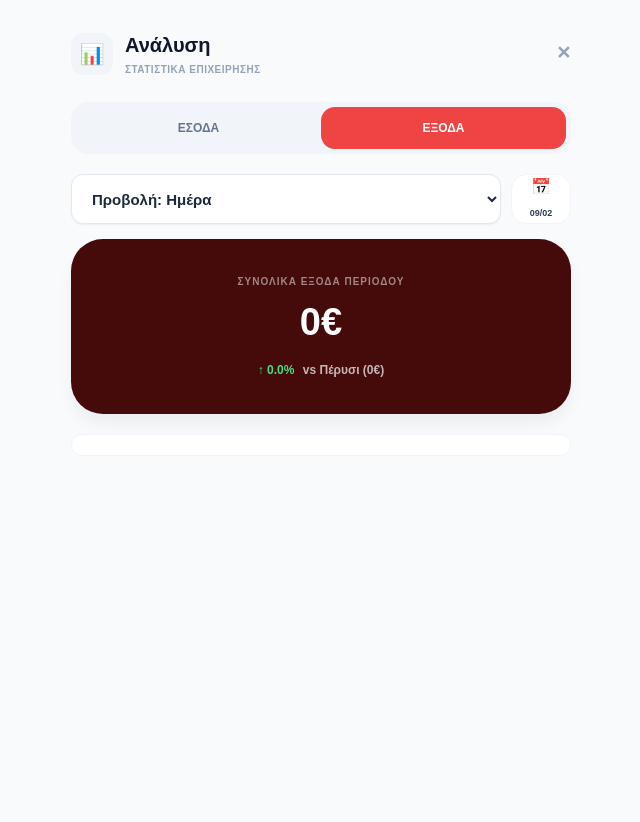
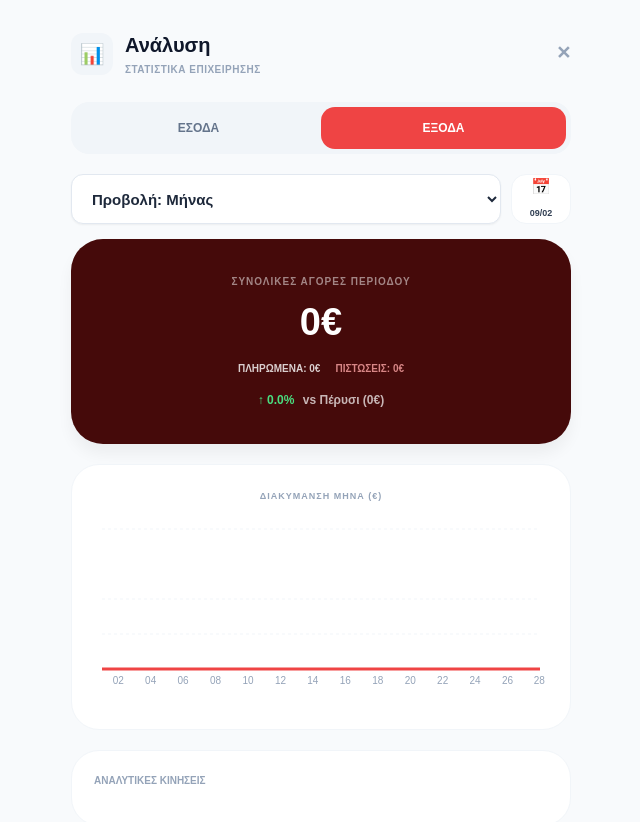
Before and after one commit to tsigris/cosy-management, a Next.js app: page /analysis in a window 1280 px wide. Both pictures are taken after a click on the button "ΕΞΟΔΑ". Shown: the top 822 px of the page, without its empty margins (319-959 px from the left). Before the commit the page ends 800 px from the top, so only its background shows below. Built offline with nearby package versions, Linux system fonts and the light colour scheme.

Commit message:
Update page.tsx

```diff
--- a/src/app/analysis/page.tsx
+++ b/src/app/analysis/page.tsx
@@ -17,18 +17,17 @@ function AnalysisContent() {
   const [transactions, setTransactions] = useState<any[]>([])
   const [loading, setLoading] = useState(true)
   const [view, setView] = useState('income')
-  // ΠΡΟΕΠΙΛΟΓΗ: ΗΜΕΡΑ
-  const [period, setPeriod] = useState('custom_day')
+  // 1. ΠΡΟΕΠΙΛΟΓΗ: ΜΗΝΑΣ
+  const [period, setPeriod] = useState('month')
   const [selectedDate, setSelectedDate] = useState(format(new Date(), 'yyyy-MM-dd'))
   const [isZExpanded, setIsZExpanded] = useState(false)
 
-  useEffect(() => {
   async function loadData() {
     try {
       setLoading(true)
-        const { data: { user } } = await supabase.auth.getUser()
-        if (!user) return
-        const { data: profile } = await supabase.from('profiles').select('store_id').eq('id', user.id).single()
+      const { data: { session } } = await supabase.auth.getSession()
+      if (!session?.user) return
+      const { data: profile } = await supabase.from('profiles').select('store_id').eq('id', session.user.id).single()
       if (profile?.store_id) {
         const { data } = await supabase.from('transactions')
           .select('*, suppliers(name)')
@@ -38,10 +37,20 @@ function AnalysisContent() {
       }
     } catch (err) { console.error(err) } finally { setLoading(false) }
   }
+
+  useEffect(() => {
     loadData()
   }, [])
 
-  // --- ΥΠΟΛΟΓΙΣΜΟΣ ΣΤΑΤΙΣΤΙΚΩΝ & ΣΥΓΚΡΙΣΗΣ ---
+  // ΔΙΑΓΡΑΦΗ ΣΥΝΑΛΛΑΓΗΣ
+  async function handleDelete(id: string) {
+    if (!confirm('Οριστική διαγραφή αυτής της συναλλαγής;')) return;
+    const { error } = await supabase.from('transactions').delete().eq('id', id);
+    if (!error) loadData();
+    else alert(error.message);
+  }
+
+  // --- ΥΠΟΛΟΓΙΣΜΟΣ ΣΤΑΤΙΣΤΙΚΩΝ ---
   const stats = useMemo(() => {
     const now = parseISO(selectedDate)
     const lastYear = subYears(now, 1)
@@ -75,13 +84,18 @@ function AnalysisContent() {
     const currentViewData = currentData.filter(t => (view === 'income' ? t.type === 'income' : t.type === 'expense' || t.category === 'pocket'))
     const prevViewData = prevData.filter(t => (view === 'income' ? t.type === 'income' : t.type === 'expense' || t.category === 'pocket'))
 
-    const currentTotal = currentViewData.filter(t => t.category !== 'pocket' && !t.is_credit).reduce((acc, t) => acc + Number(t.amount), 0)
-    const prevTotal = prevViewData.filter(t => t.category !== 'pocket' && !t.is_credit).reduce((acc, t) => acc + Number(t.amount), 0)
+    // 2. ΔΙΟΡΘΩΣΗ: ΠΕΡΙΛΑΜΒΑΝΟΥΜΕ ΤΙΣ ΠΙΣΤΩΣΕΙΣ ΣΤΟ ΣΥΝΟΛΟ
+    const currentTotal = currentViewData.filter(t => t.category !== 'pocket').reduce((acc, t) => acc + Number(t.amount), 0)
+    const prevTotal = prevViewData.filter(t => t.category !== 'pocket').reduce((acc, t) => acc + Number(t.amount), 0)
+
+    // Ξεχωριστά σύνολα για την ανάλυση στο Hero Card
+    const currentPaidTotal = currentViewData.filter(t => t.category !== 'pocket' && !t.is_credit).reduce((acc, t) => acc + Number(t.amount), 0)
+    const currentCreditTotal = currentViewData.filter(t => t.is_credit).reduce((acc, t) => acc + Number(t.amount), 0)
 
     const diff = currentTotal - prevTotal
     const percent = prevTotal !== 0 ? (diff / prevTotal) * 100 : 0
 
-    return { currentTotal, prevTotal, percent, currentViewData }
+    return { currentTotal, prevTotal, percent, currentViewData, currentPaidTotal, currentCreditTotal }
   }, [transactions, period, selectedDate, view])
 
   const zEntries = stats.currentViewData.filter(t => t.category === 'Εσοδα Ζ')
@@ -107,7 +121,7 @@ function AnalysisContent() {
   }, [transactions, view, period, selectedDate])
 
   return (
-    <div style={{ maxWidth: '500px', margin: '0 auto', fontFamily: 'sans-serif' }}>
+    <div style={{ maxWidth: '500px', margin: '0 auto', fontFamily: 'sans-serif', paddingBottom: '100px' }}>
 
       {/* HEADER */}
       <div style={{ display: 'flex', justifyContent: 'space-between', alignItems: 'center', marginBottom: '25px', paddingTop: '15px' }}>
@@ -127,12 +141,12 @@ function AnalysisContent() {
         <button onClick={() => setView('expenses')} style={{...tabBtn, backgroundColor: view === 'expenses' ? '#ef4444' : 'transparent', color: view === 'expenses' ? 'white' : '#64748b'}}>ΕΞΟΔΑ</button>
       </div>
 
-      {/* FILTER BAR WITH CALENDAR ICON */}
+      {/* FILTER BAR */}
       <div style={filterBar}>
         <select value={period} onChange={e => setPeriod(e.target.value)} style={selectStyle}>
+          <option value="month">Προβολή: Μήνας</option>
           <option value="custom_day">Προβολή: Ημέρα</option>
           <option value="week">Προβολή: Εβδομάδα</option>
-          <option value="month">Προβολή: Μήνας</option>
           <option value="year">Προβολή: Έτος</option>
         </select>
 
@@ -145,17 +159,24 @@ function AnalysisContent() {
         </div>
       </div>
 
-      {/* HERO CARD WITH YEARLY COMPARISON */}
+      {/* HERO CARD - 3. ΠΡΟΣΘΗΚΗ ΑΝΑΛΥΣΗΣ ΠΙΣΤΩΣΕΩΝ */}
       <div style={{...heroCard, backgroundColor: view === 'income' ? '#0f172a' : '#450a0a'}}>
-        <p style={labelMicro}>{view === 'income' ? 'ΚΑΘΑΡΟΣ ΤΖΙΡΟΣ ΠΕΡΙΟΔΟΥ' : 'ΣΥΝΟΛΙΚΑ ΕΞΟΔΑ ΠΕΡΙΟΔΟΥ'}</p>
+        <p style={labelMicro}>{view === 'income' ? 'ΚΑΘΑΡΟΣ ΤΖΙΡΟΣ ΠΕΡΙΟΔΟΥ' : 'ΣΥΝΟΛΙΚΕΣ ΑΓΟΡΕΣ ΠΕΡΙΟΔΟΥ'}</p>
         <h2 style={{ fontSize: '38px', fontWeight: '900', margin: '5px 0' }}>{stats.currentTotal.toLocaleString('el-GR')}€</h2>
 
-        <div style={{ marginTop: '10px', fontSize: '12px', fontWeight: '700', color: stats.percent >= 0 ? '#4ade80' : '#f87171' }}>
+        {view === 'expenses' && (
+            <div style={{ display: 'flex', justifyContent: 'center', gap: '15px', marginTop: '10px', opacity: 0.8 }}>
+                <div style={{ fontSize: '10px', fontWeight: '800' }}>ΠΛΗΡΩΜΕΝΑ: {stats.currentPaidTotal.toFixed(0)}€</div>
+                <div style={{ fontSize: '10px', fontWeight: '800', color: '#fca5a5' }}>ΠΙΣΤΩΣΕΙΣ: {stats.currentCreditTotal.toFixed(0)}€</div>
+            </div>
+        )}
+
+        <div style={{ marginTop: '15px', fontSize: '12px', fontWeight: '700', color: stats.percent >= 0 ? '#4ade80' : '#f87171' }}>
             {stats.percent >= 0 ? '↑' : '↓'} {Math.abs(stats.percent).toFixed(1)}% <span style={{opacity:0.7, color:'white', marginLeft: '5px'}}>vs Πέρυσι ({stats.prevTotal.toFixed(0)}€)</span>
         </div>
       </div>
 
-      {/* GRAPH (SHOW ONLY ON MONTH VIEW) */}
+      {/* GRAPH */}
       {period === 'month' && chartData.length > 0 && (
         <div style={chartCard}>
           <p style={chartTitle}>ΔΙΑΚΥΜΑΝΣΗ ΜΗΝΑ (€)</p>
@@ -178,40 +199,26 @@ function AnalysisContent() {
         </div>
       )}
 
-      {/* GROUPED Z ACCORDION */}
-      {view === 'income' && zStats.total > 0 && (
-        <div style={{ marginBottom: '15px' }}>
-          <div onClick={() => setIsZExpanded(!isZExpanded)} style={zHeader}>
-            <div style={{ flex: 1 }}>
-              <p style={{ fontWeight: '900', margin: 0, fontSize: '15px' }}>📟 ΣΥΝΟΛΟ Ζ ΠΕΡΙΟΔΟΥ</p>
-              <span style={{ fontSize: '11px', opacity: 0.7 }}>{zStats.count} Καταχωρήσεις</span>
-            </div>
-            <p style={{ fontWeight: '900', fontSize: '18px', margin: 0 }}>+{zStats.total.toFixed(2)}€</p>
-          </div>
-          {isZExpanded && (
-            <div style={zDetail}>
-              {Object.entries(zStats.methods).map(([method, amount]: any) => (
-                <div key={method} style={zRow}>
-                   <span style={{fontWeight:'700'}}>{method === 'Μετρητά' ? '💵 Μετρητά' : '💳 Κάρτα/POS'}</span>
-                   <b style={{fontSize:'15px'}}>{amount.toFixed(2)}€</b>
-                </div>
-              ))}
-            </div>
-          )}
-        </div>
-      )}
-
-      {/* ANALYTICAL LIST */}
+      {/* ANALYTICAL LIST - 4. ΠΡΟΣΘΗΚΗ ΚΟΥΜΠΙΟΥ ΔΙΑΓΡΑΦΗΣ */}
       <div style={listWrapper}>
+        <p style={{ fontSize: '10px', fontWeight: '900', color: '#94a3b8', marginBottom: '15px', textTransform: 'uppercase' }}>Αναλυτικές Κινήσεις</p>
         {stats.currentViewData.filter(t => t.category !== 'Εσοδα Ζ').map(t => (
           <div key={t.id} style={rowStyle}>
             <div style={{ flex: 1 }}>
-              <p style={{ fontWeight: '800', fontSize: '14px', margin: 0, color: '#1e293b' }}>{t.suppliers?.name || t.notes || t.category.toUpperCase()}</p>
-              <span style={{ fontSize: '11px', color: '#94a3b8', fontWeight: '700' }}>{format(parseISO(t.date), 'dd MMM', { locale: el })} • {t.method}</span>
+              <p style={{ fontWeight: '800', fontSize: '14px', margin: 0, color: '#1e293b' }}>
+                {t.suppliers?.name || t.notes || t.category.toUpperCase()}
+                {t.is_credit && <span style={creditBadge}>ΠΙΣΤΩΣΗ</span>}
+              </p>
+              <span style={{ fontSize: '11px', color: '#94a3b8', fontWeight: '700' }}>
+                {format(parseISO(t.date), 'dd MMM', { locale: el })} • {t.method}
+              </span>
             </div>
-            <p style={{ fontWeight: '900', fontSize: '16px', color: view === 'income' ? '#10b981' : '#ef4444' }}>
+            <div style={{ textAlign: 'right', display: 'flex', alignItems: 'center', gap: '15px' }}>
+                <p style={{ fontWeight: '900', fontSize: '16px', color: view === 'income' ? '#10b981' : '#ef4444', margin: 0 }}>
                   {view === 'income' ? '+' : '-'}{Math.abs(Number(t.amount)).toFixed(2)}€
                 </p>
+                <button onClick={() => handleDelete(t.id)} style={deleteBtnSmall}>🗑️</button>
+            </div>
           </div>
         ))}
       </div>
@@ -232,11 +239,10 @@ const heroCard: any = { padding: '35px 20px', borderRadius: '32px', color: 'whit
 const labelMicro: any = { fontSize: '10px', fontWeight: '900', opacity: 0.5, letterSpacing: '1px' };
 const chartCard: any = { backgroundColor: 'white', padding: '25px', borderRadius: '28px', border: '1px solid #f1f5f9', marginBottom: '20px' };
 const chartTitle: any = { fontSize: '9px', fontWeight: '900', color: '#94a3b8', textAlign: 'center', marginBottom: '20px', letterSpacing: '1px' };
-const zHeader: any = { backgroundColor: '#0f172a', color: 'white', padding: '22px', borderRadius: '24px', display: 'flex', justifyContent: 'space-between', alignItems: 'center', cursor: 'pointer' };
-const zDetail: any = { backgroundColor: 'white', padding: '10px 22px 22px', borderRadius: '0 0 24px 24px', border: '2px solid #0f172a', borderTop: 'none', marginTop: '-15px' };
-const zRow: any = { display: 'flex', justifyContent: 'space-between', padding: '12px 0', borderBottom: '1px solid #f8fafc', fontSize: '14px', color: '#475569' };
-const listWrapper: any = { backgroundColor: 'white', padding: '10px 22px', borderRadius: '28px', border: '1px solid #f1f5f9' };
+const listWrapper: any = { backgroundColor: 'white', padding: '22px', borderRadius: '28px', border: '1px solid #f1f5f9' };
 const rowStyle: any = { display: 'flex', justifyContent: 'space-between', alignItems: 'center', padding: '18px 0', borderBottom: '1px solid #f8fafc' };
+const creditBadge: any = { fontSize: '8px', backgroundColor: '#fee2e2', color: '#ef4444', padding: '2px 6px', borderRadius: '6px', marginLeft: '8px', verticalAlign: 'middle', fontWeight: '900' };
+const deleteBtnSmall: any = { background: 'none', border: 'none', cursor: 'pointer', fontSize: '14px', opacity: 0.3, padding: '5px' };
 
 export default function AnalysisPage() {
   return <main style={{ backgroundColor: '#f8fafc', minHeight: '100vh', padding: '15px' }}><Suspense fallback={<div>Φόρτωση...</div>}><AnalysisContent /></Suspense></main>
```
Lines whose indentation alone changed are shown as unchanged.
